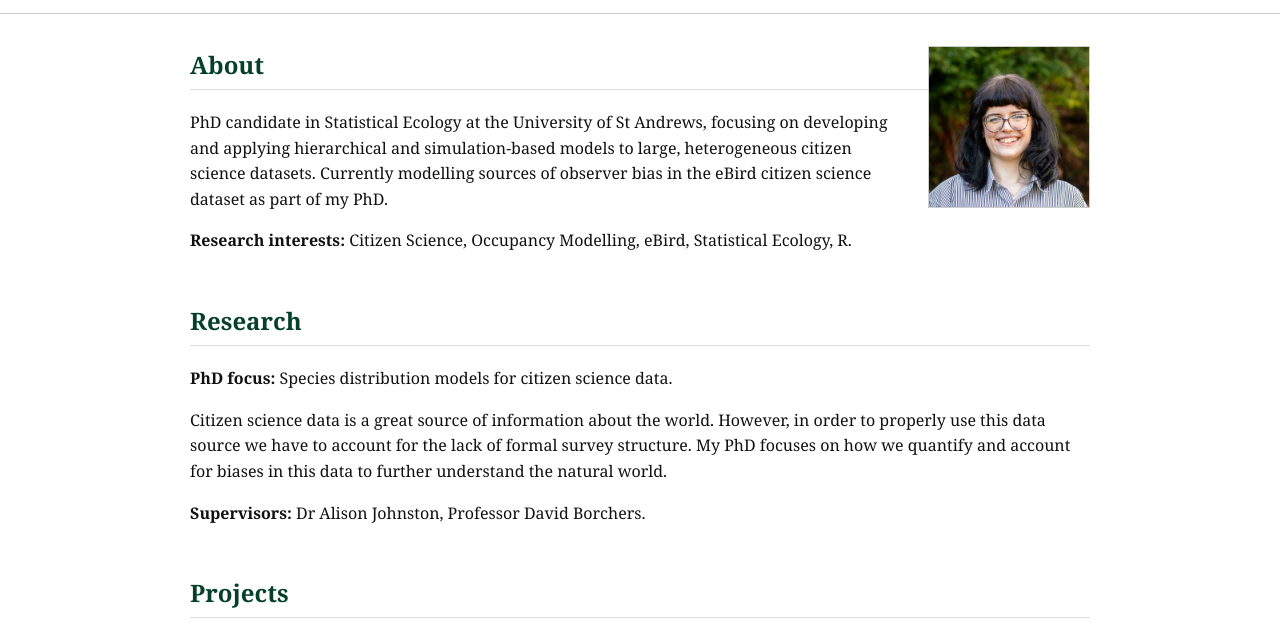
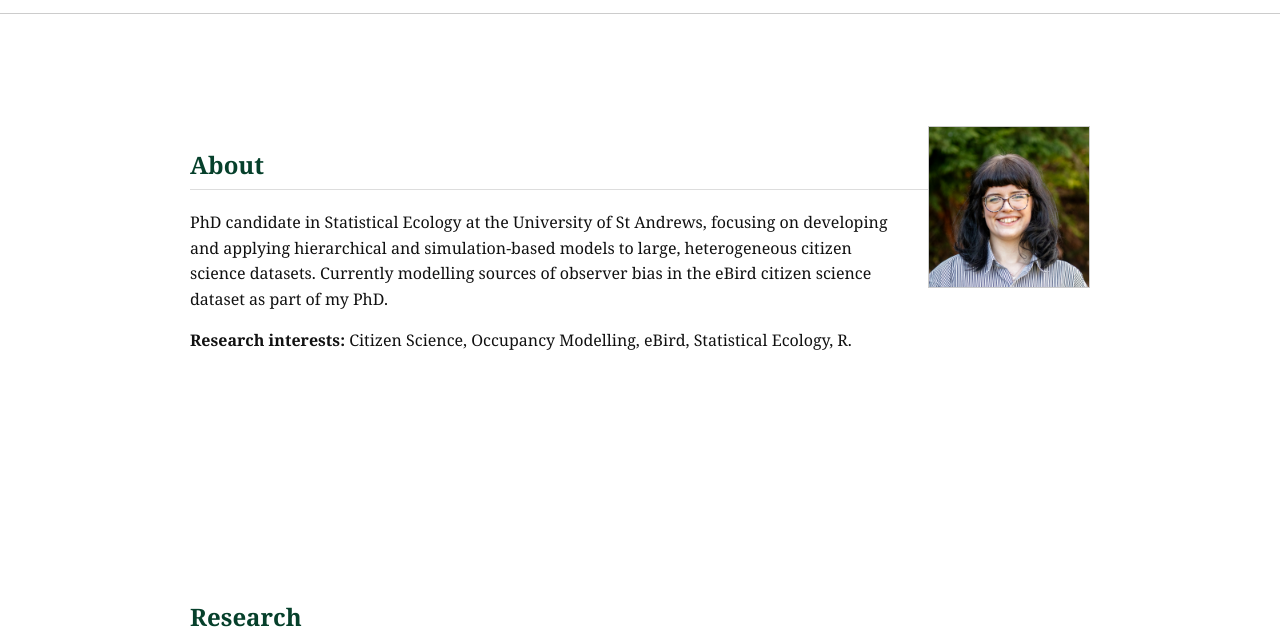
Before and after one commit to racheldrake/racheldrake, a plain HTML site: page index.html in a window 1280 px wide. Shown: the part 83-718 px from the top of the page. Drawn offline with Linux system fonts and the light colour scheme.

Commit message:
Update index.html

```diff
--- a/index.html
+++ b/index.html
@@ -52,6 +52,7 @@
       padding: 0 1rem;
     }
     section {
+      padding: 80px 0;
       margin-bottom: 3rem;
     }
     h2 {
```
